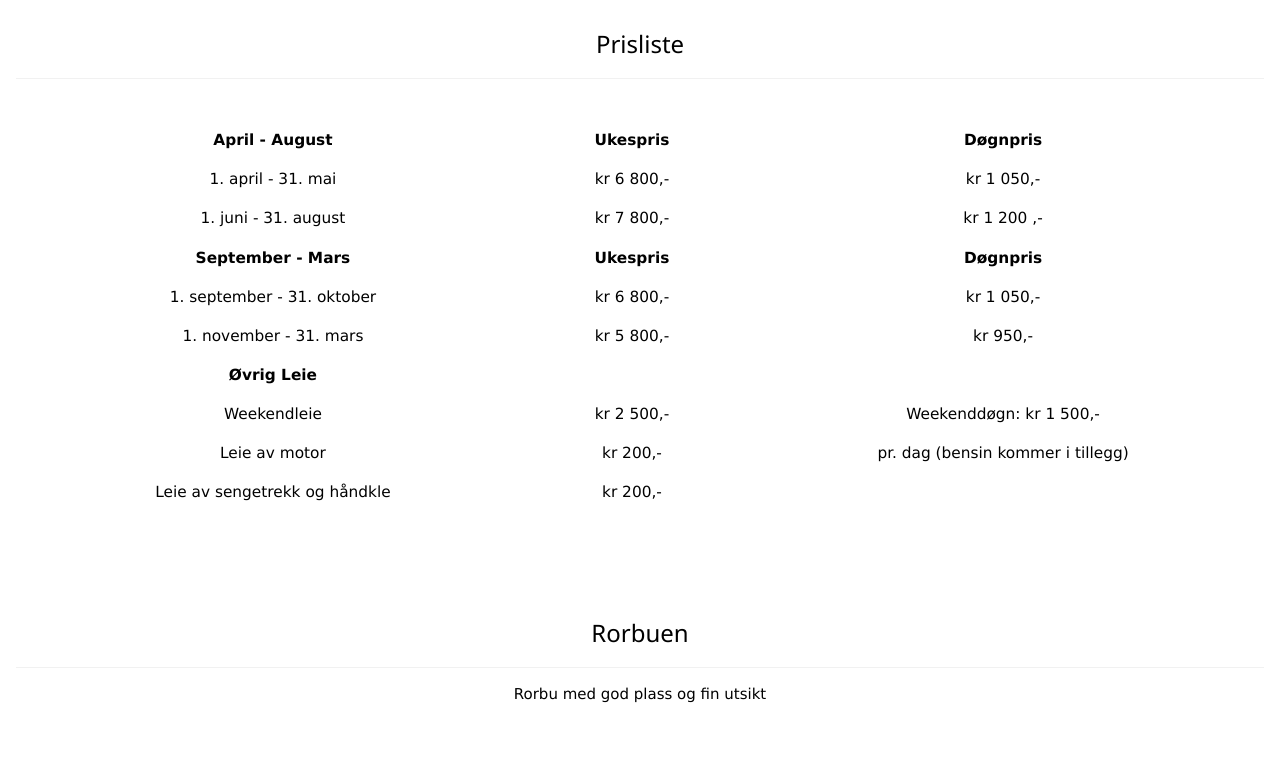
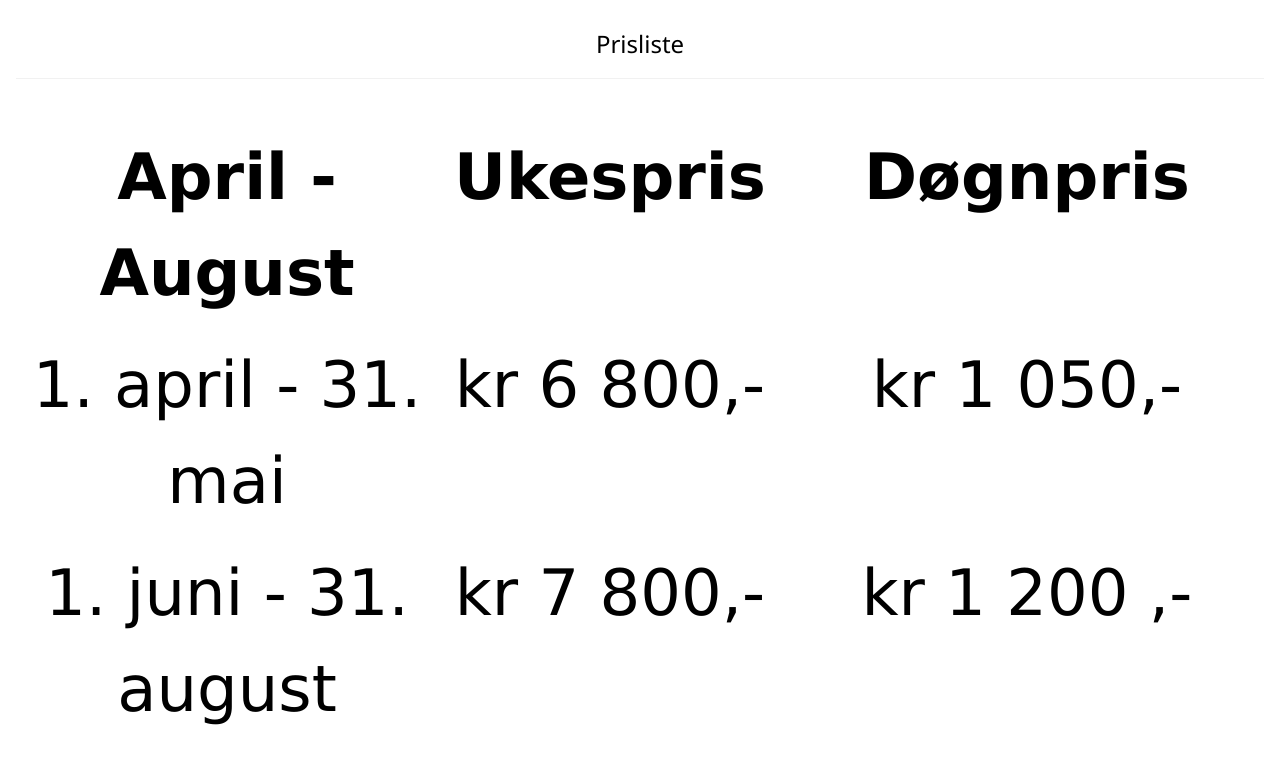
Before and after one commit to xPhilz/alnesrorbu, a plain HTML site: page index.html in a window 1280 px wide. Shown: the part 1460-2225 px from the top of the page. Drawn offline with nearby package versions, Linux system fonts and the light colour scheme.

Commit message:
editing index

```diff
--- a/index.html
+++ b/index.html
@@ -106,25 +106,9 @@
   </div>
 
   <style>
-
-    @media (min-width: 768px) {
-        tr, th {
-            font-size: 1.5vw; /* Larger screens (tablets and small desktops) */
+      tr, th {
+            font-size: max(5vw, 1rem)
         }
-    }
-
-    @media (min-width: 1024px) {
-      tr, th {
-            font-size: 1.2vw; /* Desktops */
-            /* max-font-size: 18px; /* Maximum font size for larger screens */
-        }
-    }
-
-    @media (max-width: 480px) {
-      tr, th {
-            font-size: 2vw; /* Smaller screens (phones) */
-        }
-    }
 </style>
 
   <table class="w3-table w3-centered">
```
